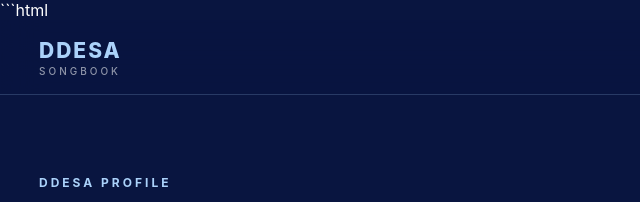
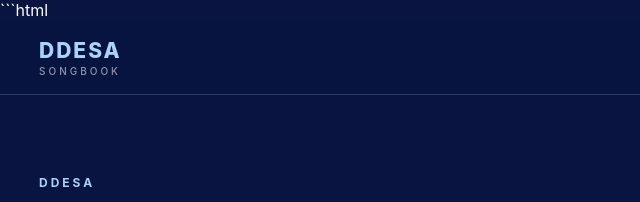
Before and after one commit to ddssom123/DDESA-Songbook, a plain HTML site: page index.html in a window 1280 px wide. Shown: the top 202 px of the page, 0-640 px from the left. Drawn offline with Linux system fonts and the light colour scheme.

Commit message:
Update index.html

```diff
--- a/index.html
+++ b/index.html
@@ -947,7 +947,7 @@
 
 
       <div class="eyebrow">
-        DDESA PROFILE
+        DDESA
       </div>
 
 
```
